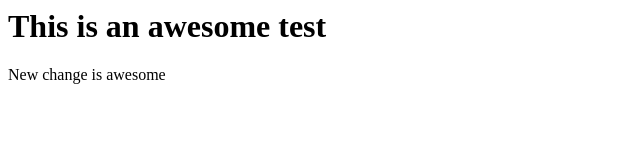
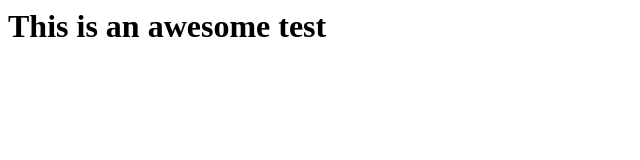
Before and after one commit to drubin/jenkins-terraform-demo, a plain HTML site: page index.html in a window 1280 px wide. Shown: the whole page, without its empty margins (0-640 px from the left). Drawn offline with Linux system fonts and the light colour scheme.

Commit message:
Testing change

```diff
--- a/index.html
+++ b/index.html
@@ -1,6 +1,5 @@
 <html>
-	<body>
+	<body">
 		<h1>This is an awesome test</h1>
-		<span>New change is awesome</span>
 	</body>
 </html>
```
